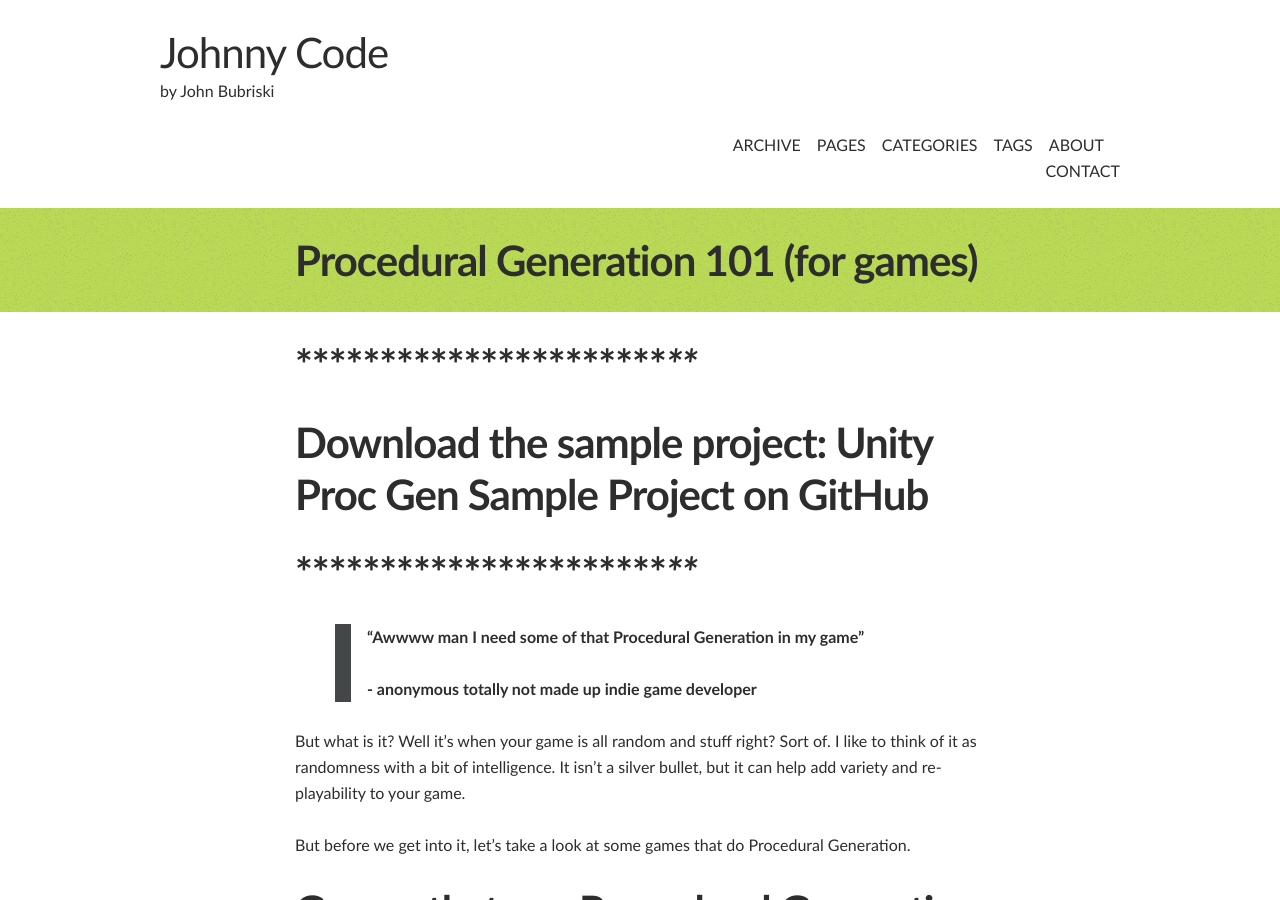
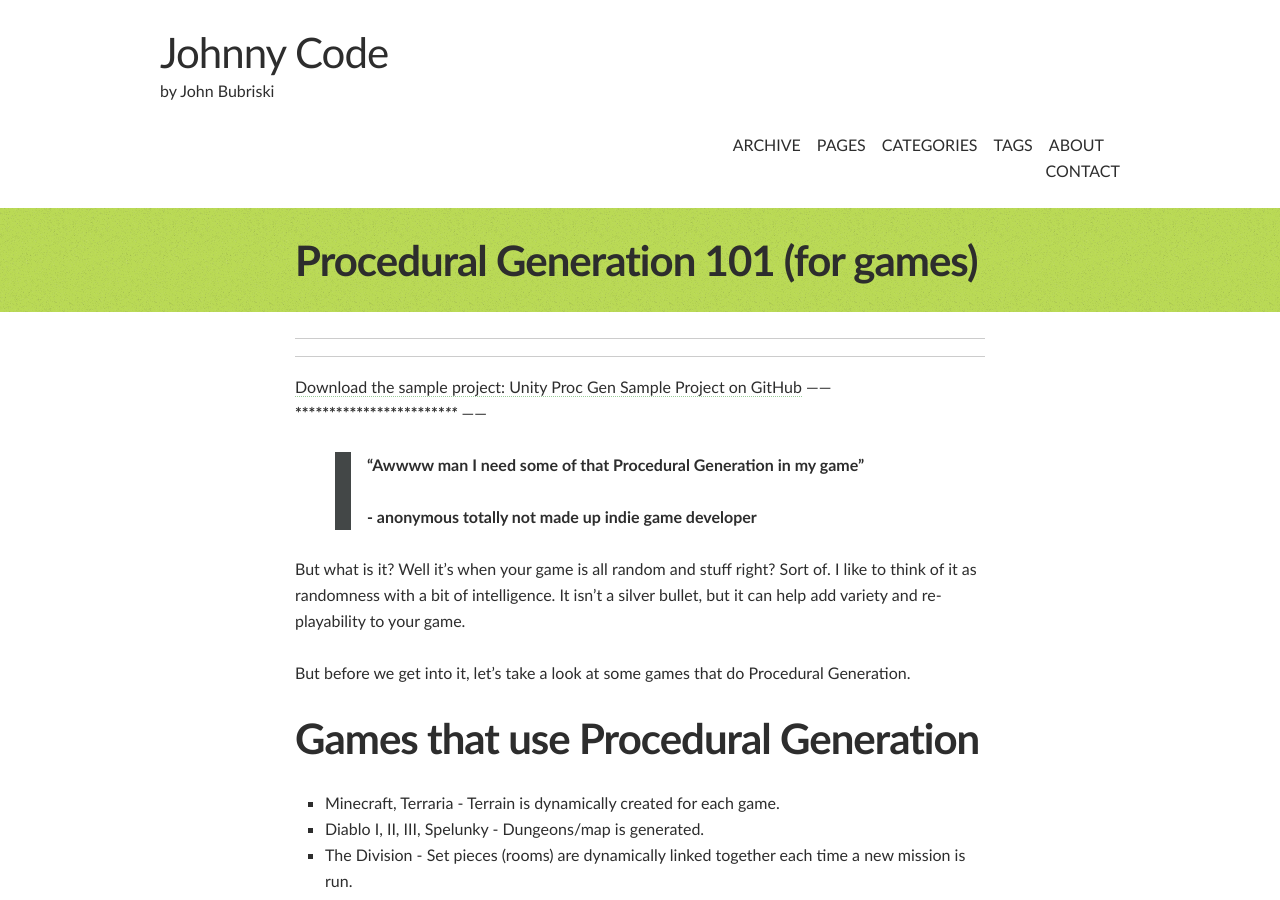
Before and after one commit to jbubriski/jbubriski.github.com, a Jekyll site: the page built from _posts/2016-11-08-procedural-generation-101-for-games.md, in a window 1280 px wide and 900 px high. Built offline with Jekyll 4.4.1, drawn with Linux system fonts in a browser that asks for light colours; a script that is not in the unit is left out; comment, search, counter and statistics services are not loaded.

```diff
--- a/_posts/2016-11-08-procedural-generation-101-for-games.md
+++ b/_posts/2016-11-08-procedural-generation-101-for-games.md
@@ -12,9 +12,12 @@ tags:
 - Game Dev
 ---
 
-## **********************************************************************
-## [Download the sample project: Unity Proc Gen Sample Project on GitHub](https://github.com/jbubriski/unity-proc-gen)
-## **********************************************************************
+**********************************************************************
+------
+[Download the sample project: Unity Proc Gen Sample Project on GitHub](https://github.com/jbubriski/unity-proc-gen)
+------
+**********************************************************************
+------
 
 > "Awwww man I need some of that Procedural Generation in my game"
 >
```
